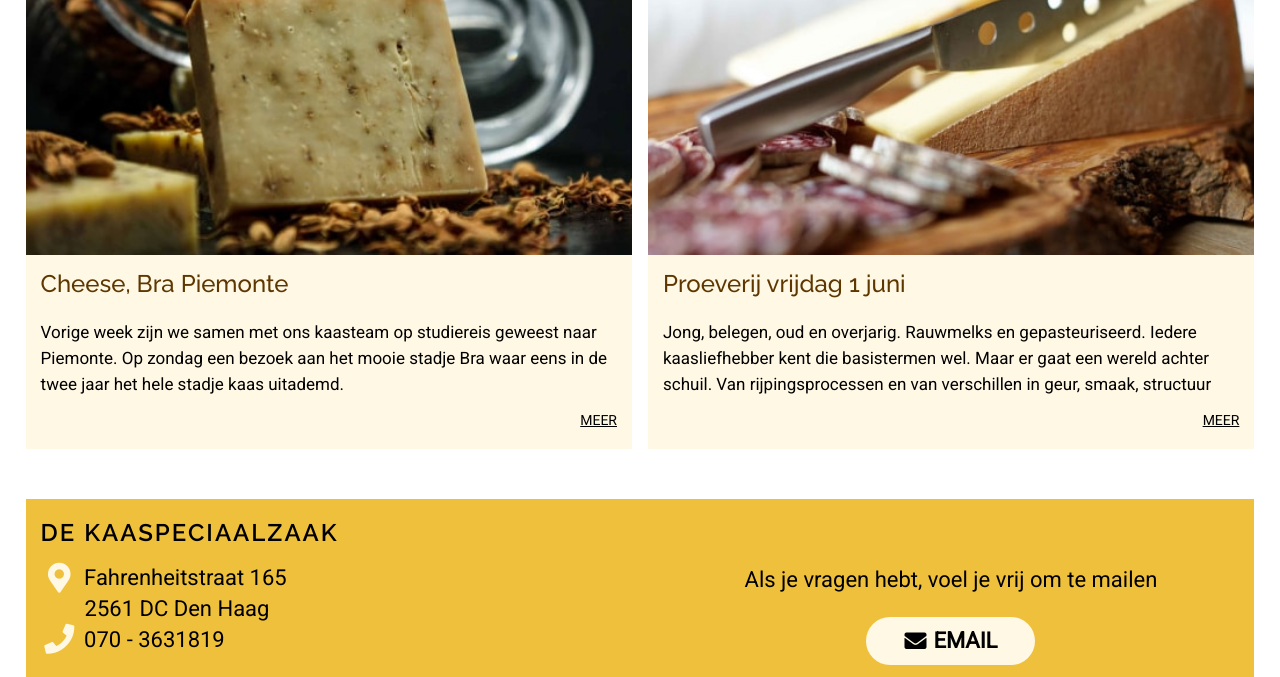
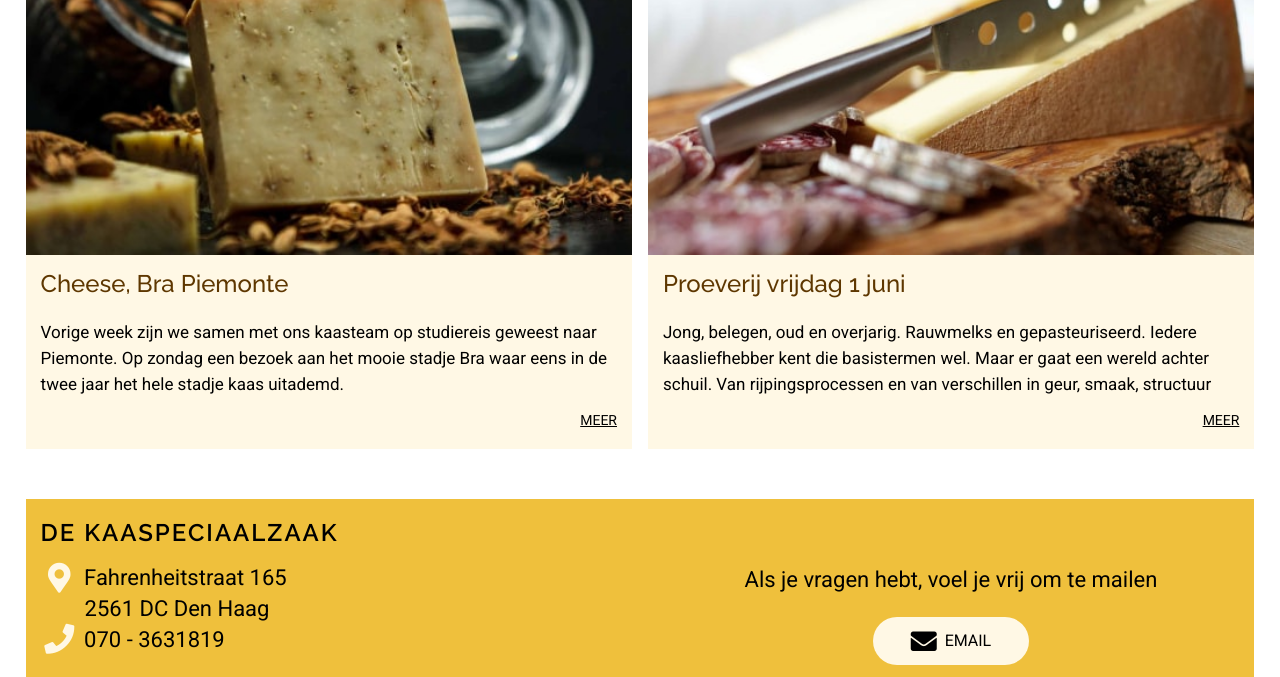
Before and after one commit to swu1337/ksz, a plain HTML site: page index.html in a window 1280 px wide. Shown: the part 798-1475 px from the top of the page. Drawn offline with Linux system fonts and the light colour scheme.

Commit message:
fixed font size

```diff
--- a/css/partials/footer.css
+++ b/css/partials/footer.css
@@ -59,11 +59,12 @@ footer .email button {
     border-radius: 30px;
     margin: 0 auto;
     text-transform: uppercase;
-    font-weight: var(--semibold);
+    font-size: 16px;
 }
 
 footer .email button i {
-    padding-right: 7px;
+    padding-right: 8px;
+    font-size: 26px;
 }
 
 footer .email button:hover {
```
